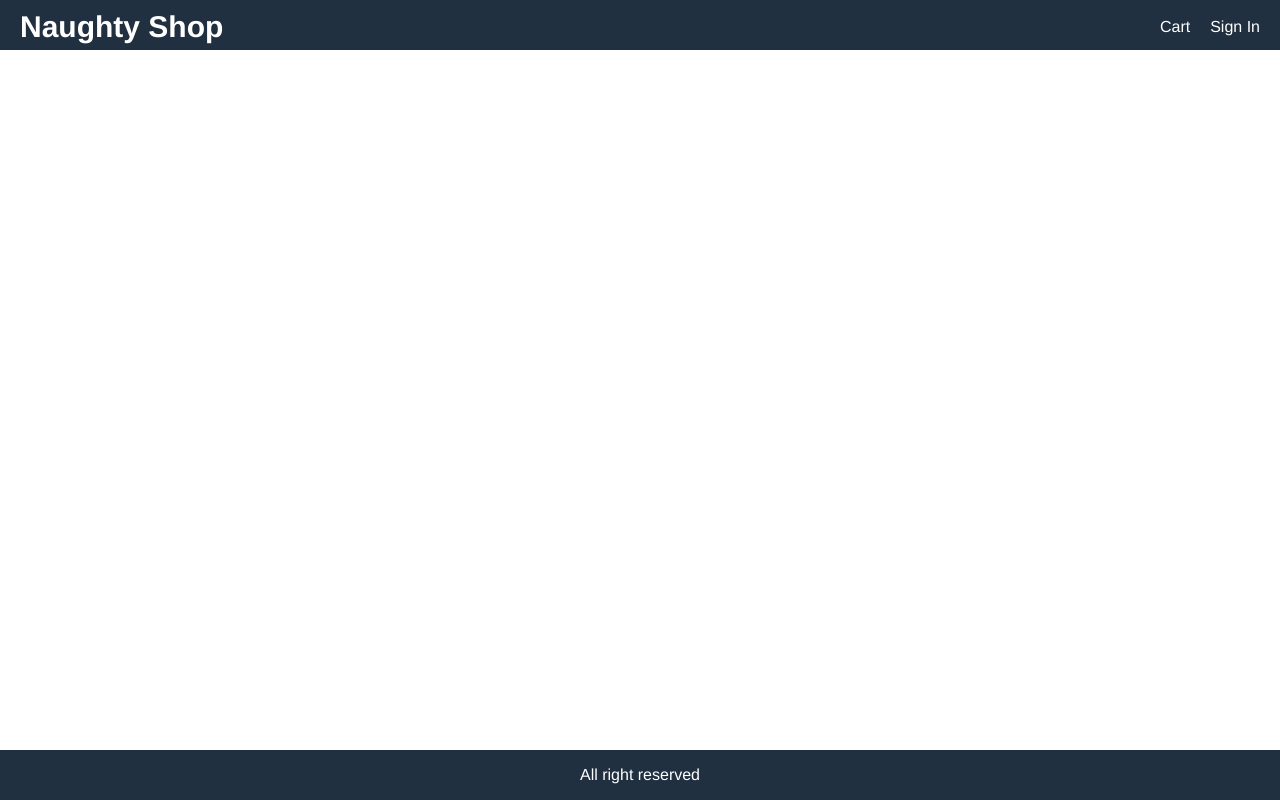
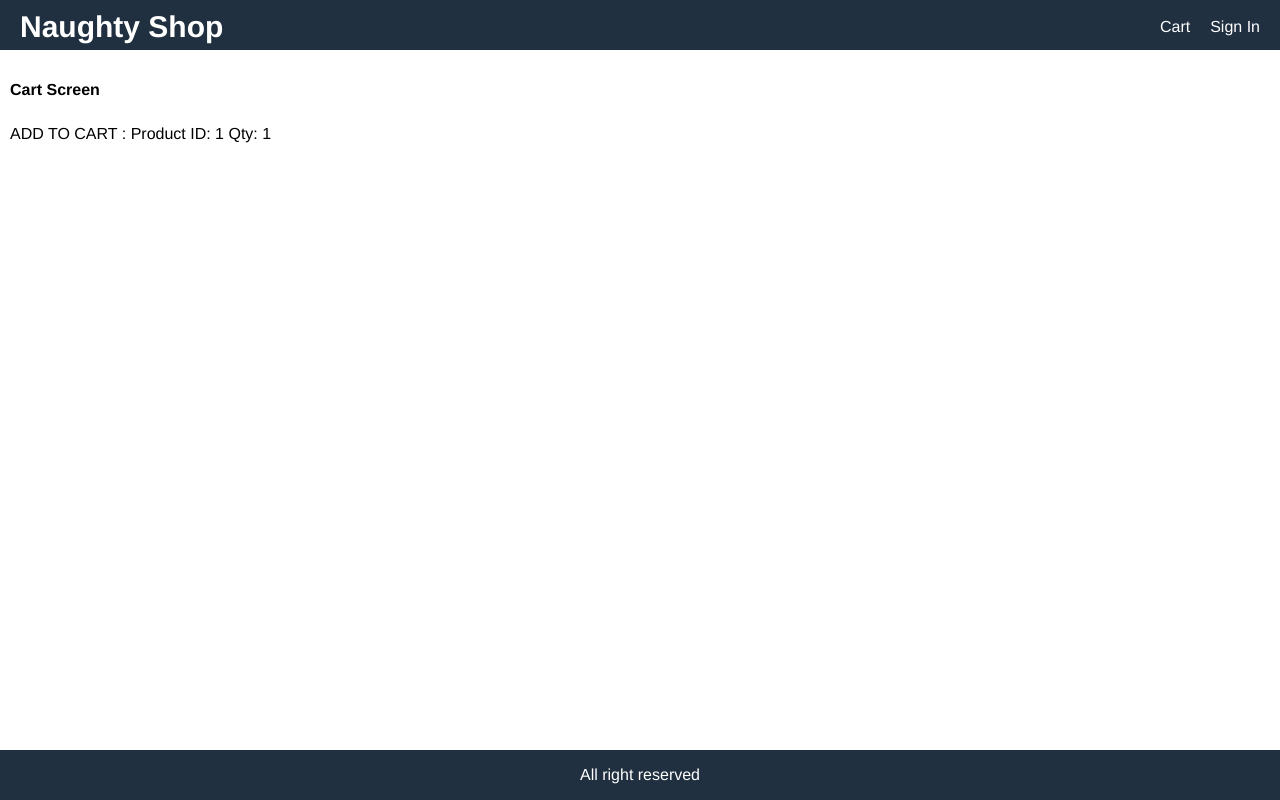
Before and after one commit to jsidd06/NaughtyShop, a React (Create React App) app in the folder fronted/: page /cart/1 in a window 1280 px wide. Built offline with nearby package versions, Linux system fonts and the light colour scheme.

Commit message:
changes in this commit in app.js style.css and add new CartScreen and changes in RedirectScreen

```diff
--- a/fronted/src/App.jsx
+++ b/fronted/src/App.jsx
@@ -4,6 +4,7 @@
 import {BrowserRouter, Route} from "react-router-dom"
 import HomeScreen from "./views/HomeScreen/HomeScreen";
 import RedirectProductScreen from "./views/RedirectProductScreen/RedirectProductScreen";
+import CartScreen from "./views/CartScreen/CartScreen";
 
 function App() {
   return (
@@ -23,6 +24,7 @@
       <main>
         <Route path="/" exact component={HomeScreen}></Route>
         <Route path="/products/:id" component={RedirectProductScreen}></Route>
+        <Route path="/cart/:id?" component={CartScreen}></Route>
       </main>
       <footer className="row center">All right reserved</footer>
     </div>
--- a/fronted/src/style.css
+++ b/fronted/src/style.css
@@ -61,6 +61,9 @@
 li {
   margin-top: 1rem;
 }
+input,
+select,
+textarea,
 button {
   padding: 1rem;
   border-radius: 0.5rem;
@@ -69,9 +72,14 @@
   font-family: Helvetica, Arial, sans-serif;
   -webkit-font-smoothing: antialiased;
   -moz-osx-font-smoothing: grayscale;
+}
+button{
   background-color: #f8f8f8;
   cursor: pointer;
 }
+input:hover,
+select:hover,
+textarea:hover,
 button:hover {
   border: 0.1rem #404040 solid;
 }
--- /dev/null
+++ b/fronted/src/views/CartScreen/CartScreen.jsx
@@ -0,0 +1,14 @@
+import React from 'react'
+
+function CartScreen(props) {
+    const productId = props.match.params.id;
+    const qty = props.location.search? Number(props.location.search.split('=')[1]): 1;
+    return (
+        <div>
+            <h1>Cart Screen</h1>
+            <p>ADD TO CART : Product ID: {productId} Qty: {qty}</p>
+        </div>
+    )
+}
+
+export default CartScreen
--- a/fronted/src/views/RedirectProductScreen/RedirectProductScreen.jsx
+++ b/fronted/src/views/RedirectProductScreen/RedirectProductScreen.jsx
@@ -1,4 +1,4 @@
-import React, { useEffect } from "react";
+import React, { useEffect, useState } from "react";
 import RattingScreen from "../RattingScreen/RattingScreen";
 import { Link } from "react-router-dom";
 import { useDispatch, useSelector } from "react-redux";
@@ -9,11 +9,15 @@
 function RedirectProductScreen(props) {
   const dispatch = useDispatch();
   const productId = props.match.params.id;
+  const [qty, setQty] = useState(1)
   const productDetails = useSelector((state) => state.productDetails);
   const { loading, error, product } = productDetails;
   useEffect(() => {
     dispatch(detailsProduct(productId));
   }, [dispatch, productId]);
+  const addToCartHandler = () => {
+    props.history.push(`/cart/${productId}?qty=${qty}`)
+  }
   return (
     <div>
       {loading ? (
@@ -68,9 +72,30 @@
                       </div>
                     </div>
                   </li>
-                  <li>
-                    <button className="primary block">Add to Cart</button>
-                  </li>
+                  {
+                    product.countInStock > 0 &&(
+                     <>
+                     <li>
+                       <div className="row">
+                         <div>Qty</div>
+                         <div>
+                           <select value={qty} onChange={e => setQty(e.target.value)}>
+                           {
+                             [...Array(product.countInStock).keys()].map(x => (
+                               <option key={x+1} value={x+1}>{x+1}</option>
+                             ))
+                           }
+                           </select>
+                         </div>
+                       </div>
+                     </li>
+                      <li>
+                      <button onClick={addToCartHandler} className="primary block">Add to Cart</button>
+                    </li>
+                     </>
+                    )
+                  }
+
                 </ul>
               </div>
             </div>
```
